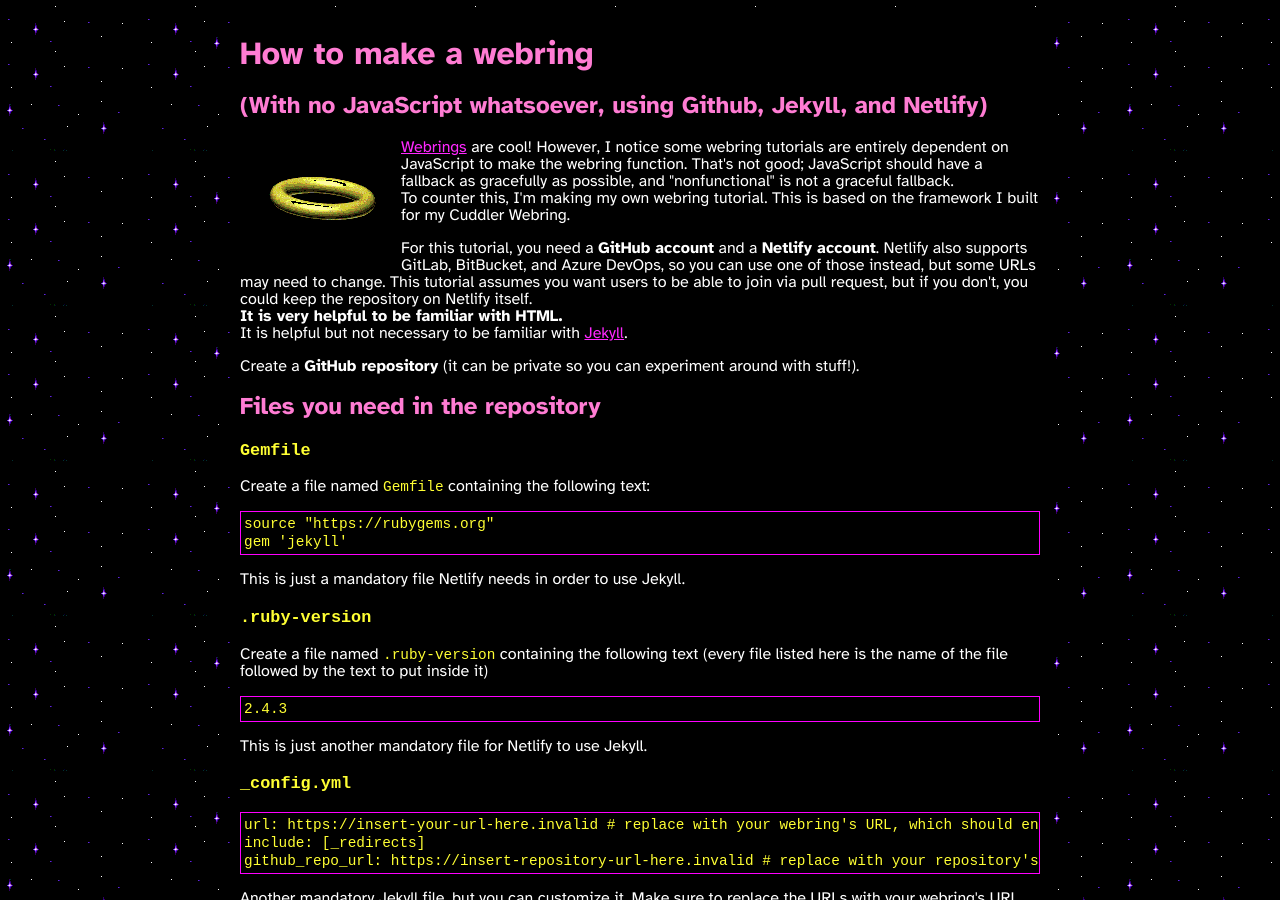
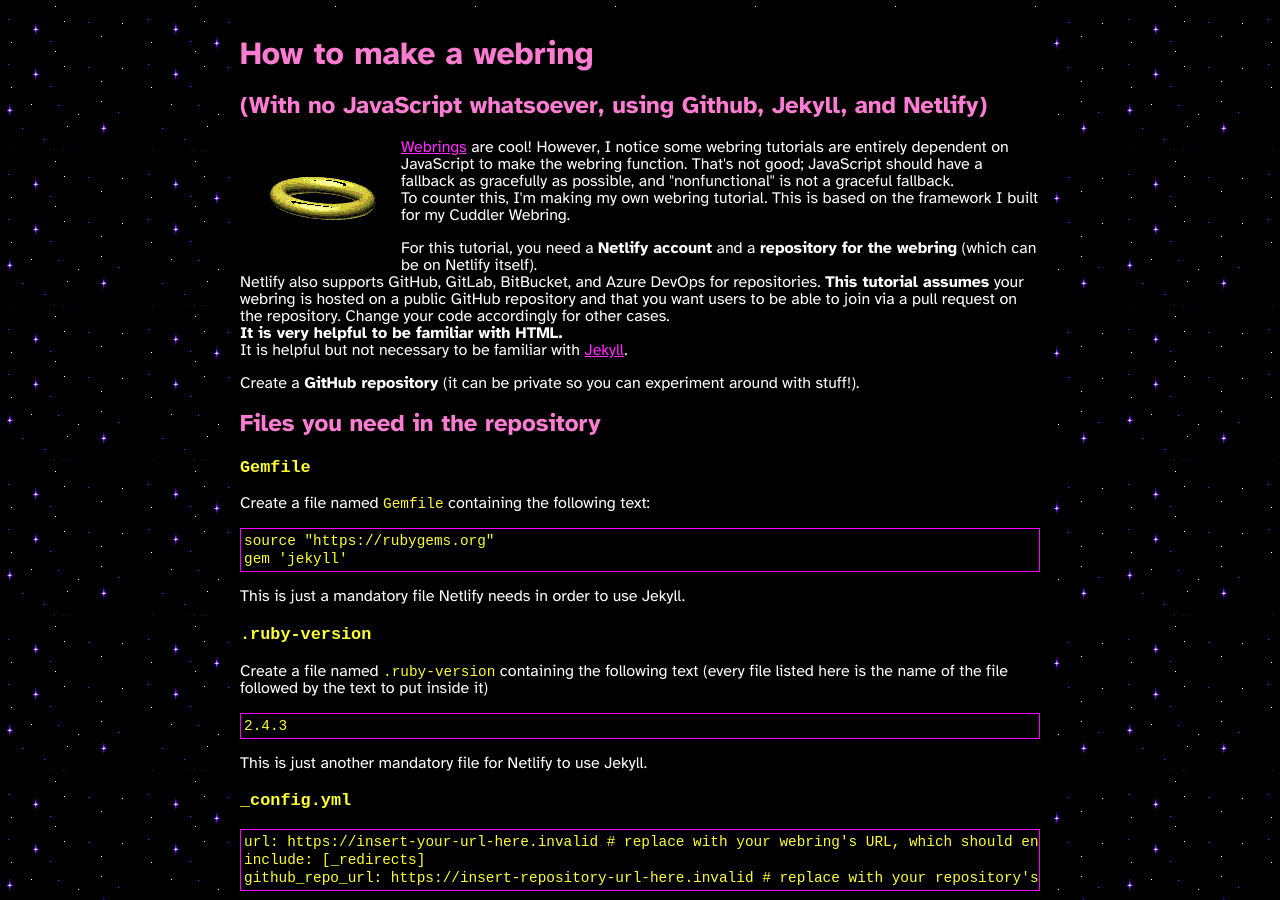
Before and after one commit to mincerafter42/mincerafter42.github.io, a Jekyll site: the page built from tutorial/webring.md, in a window 1280 px wide and 900 px high. Built offline with Jekyll 4.4.1, drawn with Linux system fonts in a browser that asks for light colours.

Commit message:
Clarified assumptions webring tutorial makes

```diff
--- a/tutorial/webring.md
+++ b/tutorial/webring.md
@@ -10,9 +10,10 @@
 That's not good; JavaScript should have a fallback as gracefully as possible, and "nonfunctional" is not a graceful fallback.
 To counter this, I'm making my own webring tutorial. This is based on the framework I built for my Cuddler Webring.
 
-For this tutorial, you need a <b>GitHub account</b> and a <b>Netlify account</b>.
-Netlify also supports GitLab, BitBucket, and Azure DevOps, so you can use one of those instead, but some URLs may need to change.
-This tutorial assumes you want users to be able to join via pull request, but if you don't, you could keep the repository on Netlify itself.
+For this tutorial, you need a <b>Netlify account</b> and a <b>repository for the webring</b> (which can be on Netlify itself).
+Netlify also supports GitHub, GitLab, BitBucket, and Azure DevOps for repositories.
+**This tutorial assumes** your webring is hosted on a public GitHub repository and that you want users to be able to join via a pull request on the repository.
+Change your code accordingly for other cases.
 **It is very helpful to be familiar with HTML.**
 It is helpful but not necessary to be familiar with [Jekyll](https://jekyllrb.com/).
 
```
